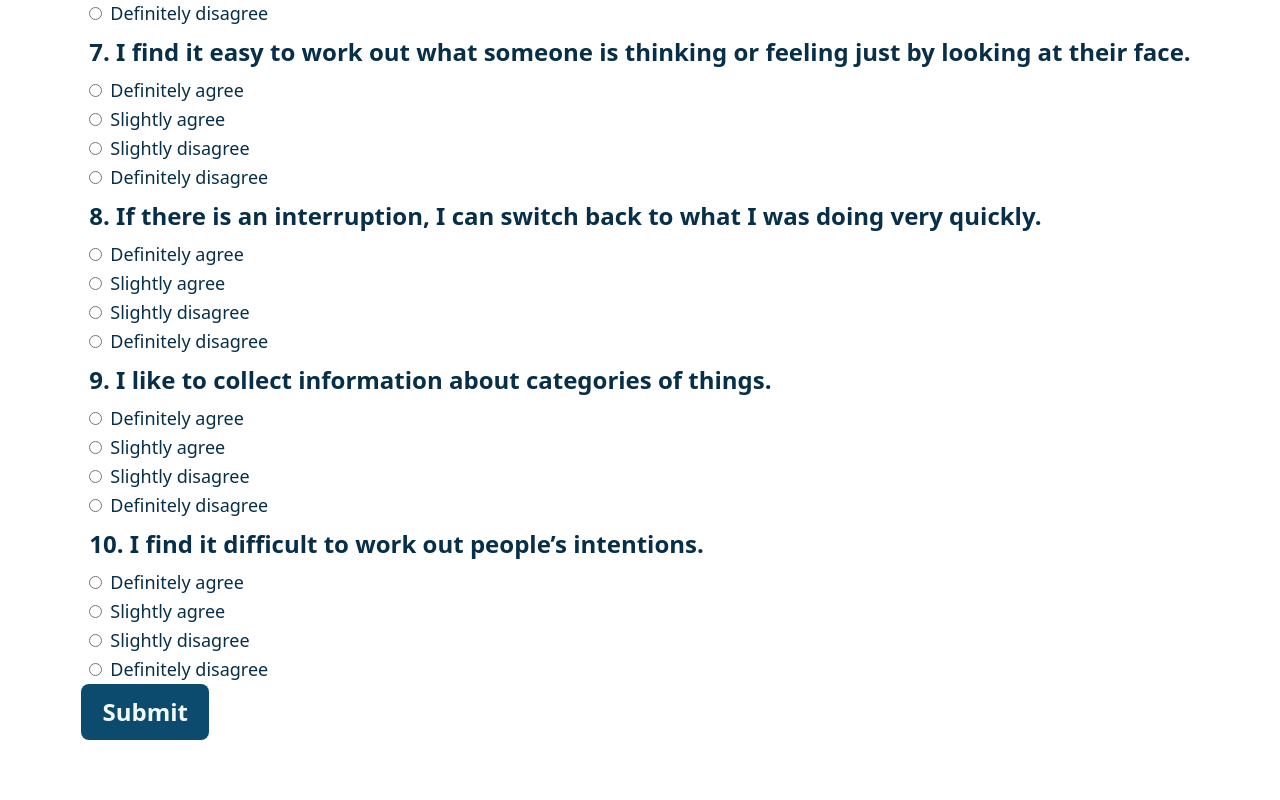
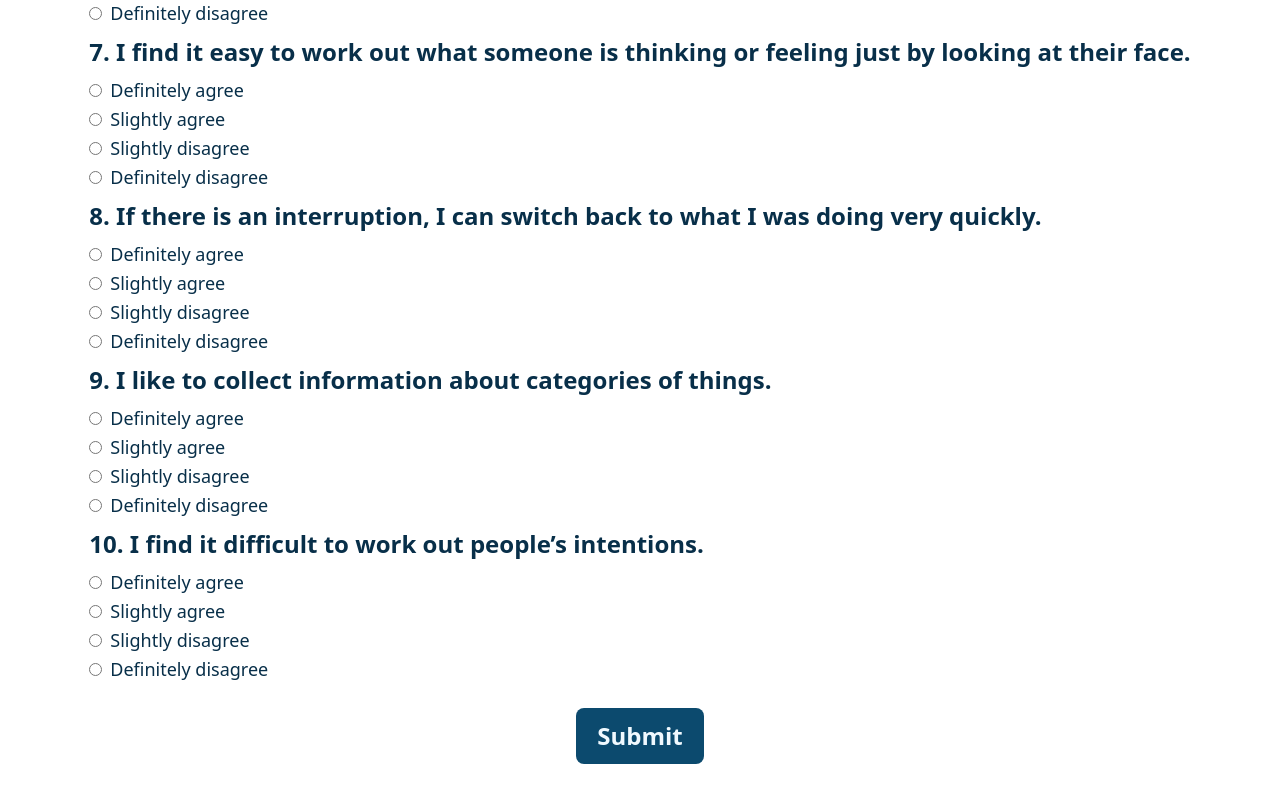
Before and after one commit to Alex-likes-owls/asd-assist-main, a Next.js app: page /AQ in a window 1280 px wide. Shown: the part 1072-1872 px from the top of the page. Before the commit the page ends 1824 px from the top, so only its background shows below. Built offline with nearby package versions, Linux system fonts and the light colour scheme.

Commit message:
Added the link to the home page and made the submit button in the center

```diff
--- a/src/app/AQ/page.jsx
+++ b/src/app/AQ/page.jsx
@@ -73,6 +73,7 @@ export default function AQ() {
               </div>
             );
           })}
+          <div className="flex justify-center m-6">
             <button
               className="text-sky-50 rounded-lg text-2xl font-semibold w-32 h-14 cursor-pointer bg-sky-900 hover:bg-sky-700"
               type="submit"
@@ -81,6 +82,7 @@ export default function AQ() {
             </button>
           </div>
         </div>
+      </div>
     </form>
   );
 }
--- a/src/app/components/Navbar.jsx
+++ b/src/app/components/Navbar.jsx
@@ -13,7 +13,7 @@ export default function Navbar() {
   return (
     <div className="text-white bg-sky-900 w-full flex justify-around items-center fixed top-0 z-10">
       <div className="flex justify-center items-center">
-        <Link className="m-4 text-lg" href={"#Home"}>
+        <Link className="m-4 text-lg" href={"/"}>
           Home
         </Link>
         <Link className="m-4 text-lg" href={!toggle ? "#About" : "#Тухай"}>
```
Lines whose indentation alone changed are shown as unchanged.
